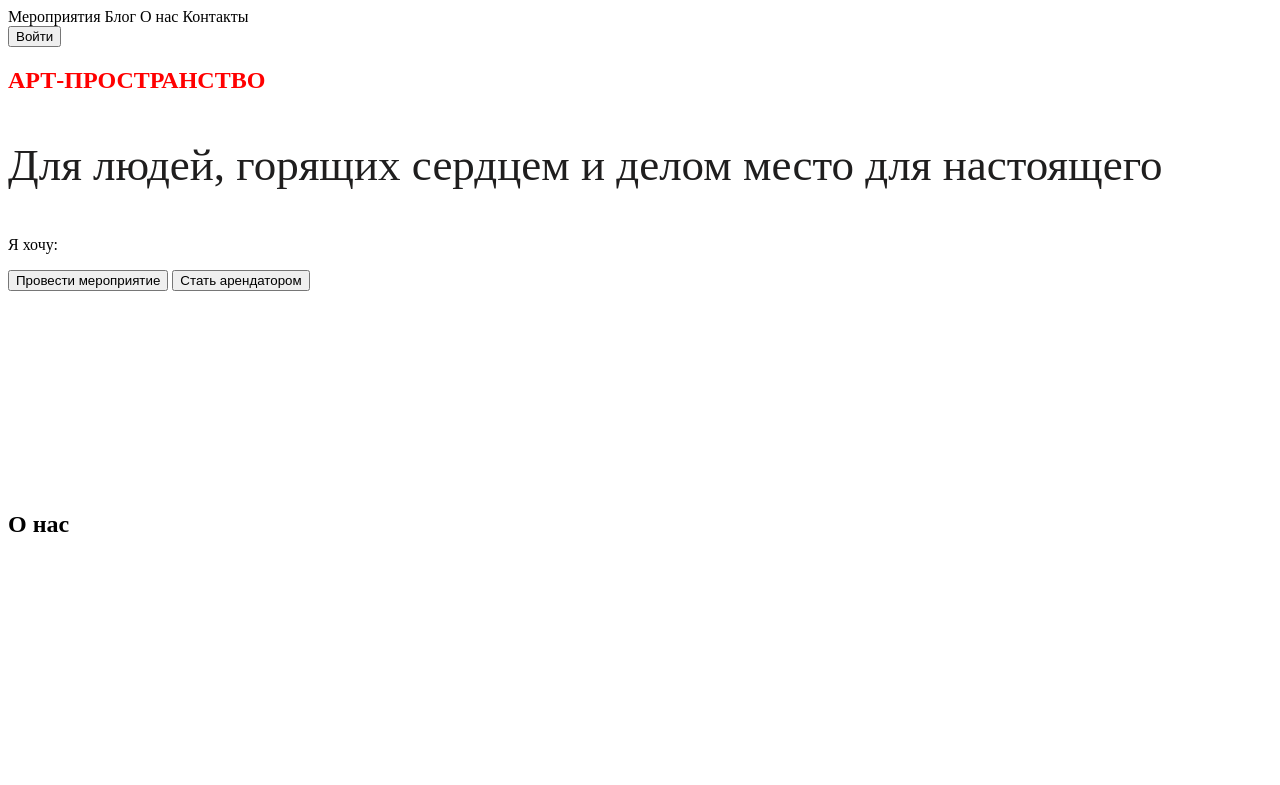
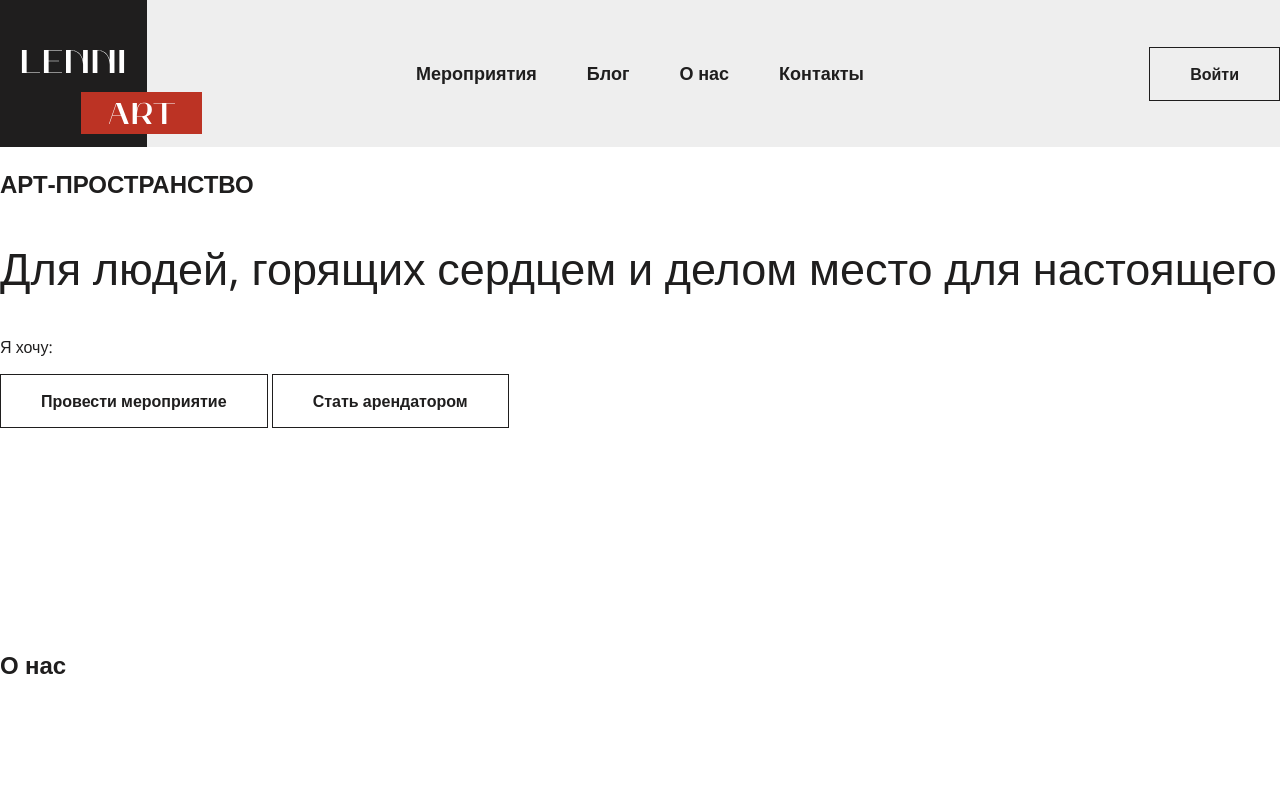
Before and after one commit to pepelnitsyna-dev/new-project, a plain HTML site: page index.html in a window 1280 px wide. Shown: the top 785 px of the page. Drawn offline with nearby package versions, Linux system fonts and the light colour scheme.

Commit message:
feat: added header

```diff
--- a/index.html
+++ b/index.html
@@ -3,26 +3,33 @@
     <head>
         <meta charset="UTF-8" />
         <title>Lenni</title>
+        <link rel="preconnect" href="https://fonts.googleapis.com">
+        <link rel="preconnect" href="https://fonts.gstatic.com" crossorigin>
+        <link href="https://fonts.googleapis.com/css2?family=Lora:wght@400;500;600;700&family=Open+Sans:wght@400;500;600;700&display=swap" rel="stylesheet">
         <link rel="stylesheet" href="style/style.css">
     </head>
     <body class="body">
         <header class="header">
             <div class="header__container">
-                <a href="#" class="logo header__logo"></a>
+                <a href="/" class="logo header__logo">
+                    <img class="header__logo-img" src="img/logo.svg" alt="logo" />
+                </a>
                 <nav class="nav header__nav">
-                    <a class="nav__link">Мероприятия</a>
-                    <a class="nav__link">Блог</a>
-                    <a class="nav__link">О нас</a>
-                    <a class="nav__link">Контакты</a>
+                    <a class="nav__link" href="#">Мероприятия</a>
+                    <a class="nav__link" href="#">Блог</a>
+                    <a class="nav__link" href="#">О нас</a>
+                    <a class="nav__link" href="#">Контакты</a>
                 </nav>
-                <button class="button button--outline header__login">Войти</button>
+                <div class="header__right-block">
+                    <a href="#" class="button button--outline header__login">Войти</a>
+                </div>
             </div>
         </header>
         <main class="main">
             <div class="home">
                 <section class="hero home__hero">
-                    <h1 class="hero__title">АРТ-ПРОСТРАНСТВО</h1>
-                    <p class="hero__description">Для людей, горящих сердцем и делом место для настоящего</p>
+                    <h2 class="hero__title">АРТ-ПРОСТРАНСТВО</h2>
+                    <h2 class="hero__description">Для людей, горящих сердцем и делом место для настоящего</h2>
                     <p class="hero__label">Я хочу:</p>
                     <div class="hero__actions">
                         <button class="button button--primary">Провести мероприятие</button>
--- a/style/style.css
+++ b/style/style.css
@@ -1,15 +1,115 @@
-h1 {
-    color: red;
+html,
+body {
+    width: 100%;
+    padding: 0;
+    margin: 0;
+}
+
+.body {
+    box-sizing: border-box;
+    display: flex;
+    flex-direction: column;
+    min-height: 100vh;
+    font-family: "Open Sans", sans-serif;
+    font-size: 16px;
+    line-height: 1.375;
+    color: #1F1E1E;
+}
+
+.header {
+    position: sticky;
+    top: 0;
+    left: 0;
+    width: 100%;
+    height: 147px;
+    display: flex;
+    align-items: center;
+    background-color: rgba(222, 222, 222, 0.5);
+    backdrop-filter: blur(20px);
+    z-index: 100;
+}
+
+.header__container {
+    box-sizing: border-box;
+    display: flex;
+    align-items: center;
+    justify-content: space-between;
+    width: 100%;
+    max-width: 1334px;
+    margin: 0 auto;
+}
+
+.header__logo {
+    flex-shrink: 0;
+    width: 202px;
+    height: 147px;
+    font-size: 0;
+    text-decoration: none;
+}
+
+.header__logo-img {
+    width: 100%;
+    height: 100%;
+}
+
+.header__nav {
+    display: flex;
+    align-items: center;
+    gap: 50px;
+}
+
+.nav__link {
+    font-weight: 600;
+    font-size: 18px;
+    line-height: 1.38;
+    color: #1F1E1E;
+    text-decoration: none;
+    transition: color 0.2s;
+}
+
+.nav__link:hover {
+    color: #BC3324;
+}
+
+.header__right-block {
+    display: flex;
+    align-items: center;
+    justify-content: flex-end;
+    min-width: 202px;
+}
+
+.button {
+    display: inline-flex;
+    box-sizing: border-box;
+    padding: 15px 40px;
+    border: 1px solid #1F1E1E;
+    text-decoration: none;
+    background-color: transparent;
+    outline: none;
+    color: #1F1E1E;
+    font-family: "Open Sans", sans-serif;
+    font-weight: 600;
+    font-size: 16px;
+    line-height: 1.375;
+    text-align: center;
+    overflow: hidden;
+    cursor: pointer;
+    transition: background-color 0.2s, color 0.2s;
+}
+
+.button:hover {
+    background-color: #1F1E1E;
+    color: #FFFFFF;
+}
+
+.main {
+    flex: 1 0 auto;
 }
 
 .hero__description {
     color: #1F1E1E;
     font-size: 45px;
     font-weight: 400;
-}
-
-.header__container {
-    max-width: 1334px;
 }
 
 .about {
@@ -47,3 +147,7 @@ h1 {
     max-width: 1334px;
     margin: 0 auto;
 }
+
+.footer {
+    flex: 0 0 auto;
+}
```
Also changed, not shown: img/logo.svg (added).
